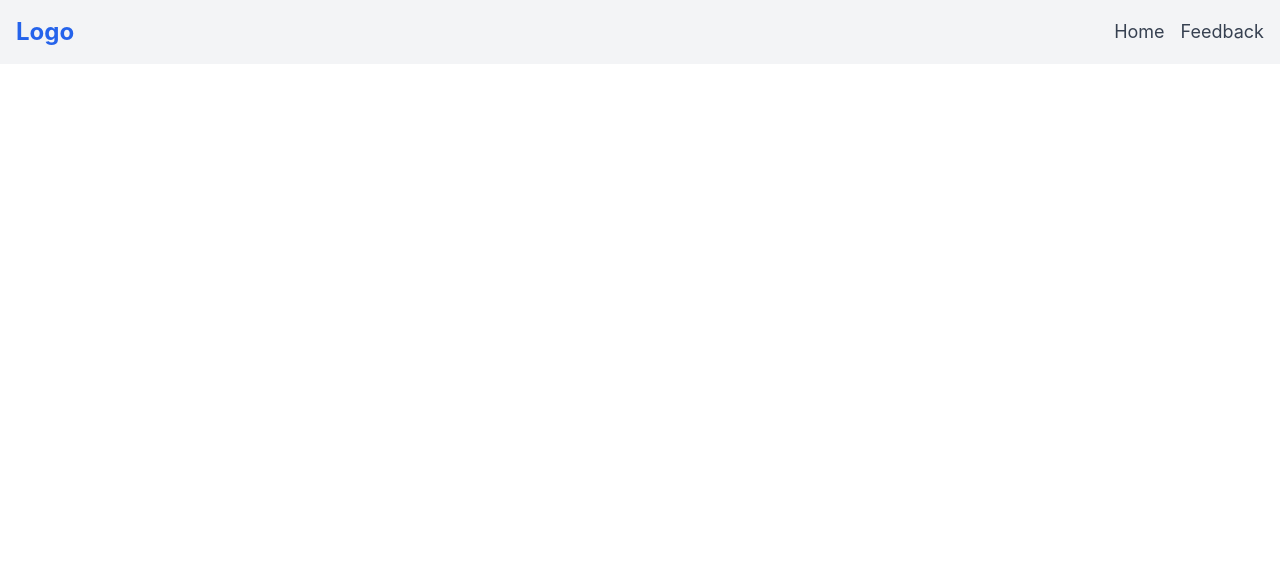
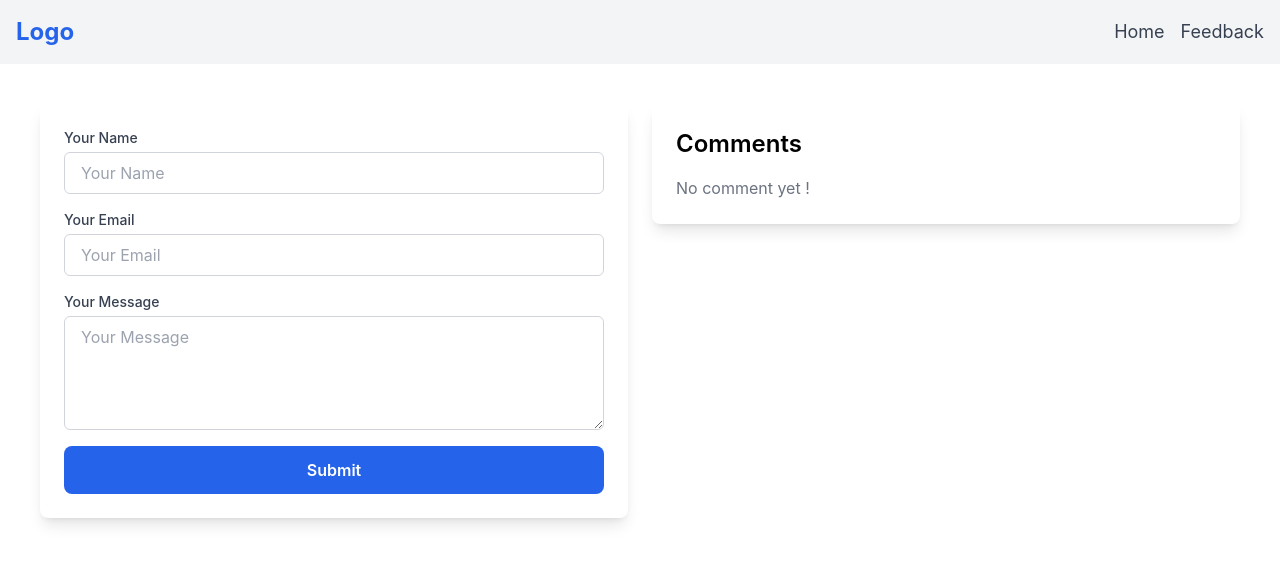
Before and after one commit to abdullah-arrivy/car-web, a React (Create React App) app in the folder app/: page /feed-back in a window 1280 px wide. Shown: the top 564 px of the page. Built offline with nearby package versions, Linux system fonts and the light colour scheme.

Commit message:
Update : comment ui

```diff
--- /dev/null
+++ b/app/src/components/common/NotFound.jsx
@@ -0,0 +1,11 @@
+import React from "react";
+
+const NotFound = ({ message }) => {
+  return (
+    <div>
+      <p className="text-gray-500">{message}</p>
+    </div>
+  );
+};
+
+export default NotFound;
--- /dev/null
+++ b/app/src/components/feedback/FeedBackCard.jsx
@@ -0,0 +1,28 @@
+import React, { memo } from "react";
+import NotFound from "../common/NotFound";
+
+const FeedBackCard = ({ comments }) => {
+  console.log("card comments");
+
+  return (
+    <div className="bg-white p-6 rounded-lg shadow-lg">
+      <h3 className="text-2xl font-semibold mb-4">Comments</h3>
+      {comments.length === 0 ? (
+        <NotFound message={'No comment yet !'}/>
+      ) : (
+        comments.map((comment, index) => (
+          <div
+            key={index}
+            className="bg-gray-100 p-4 rounded-lg shadow-sm mb-4 hover:bg-gray-200"
+          >
+            <h4 className="text-xl font-bold text-blue-600">{comment.userName}</h4>
+            <p className="text-sm text-gray-500">{comment.emailAddress}</p>
+            <p className="mt-2 text-gray-700">{comment.messageText}</p>
+          </div>
+        ))
+      )}
+    </div>
+  );
+};
+
+export default memo(FeedBackCard);
--- /dev/null
+++ b/app/src/components/feedback/FeedBackForm.jsx
@@ -0,0 +1,85 @@
+import React, { useState } from "react";
+
+const FeedBackForm = React.memo(({ handleSubmit }) => {
+
+  const [formData, setFormData] = useState({
+    userName: "",
+    emailAddress: "",
+    messageText: "",
+  });
+
+  const fields = [
+    { name: "userName", type: "text", placeholder: "Your Name" },
+    { name: "emailAddress", type: "email", placeholder: "Your Email" },
+    { name: "messageText", type: "textarea", placeholder: "Your Message" },
+  ];
+
+  const handleChange = (e) => {
+    const { name, value } = e.target;
+    setFormData((prevData) => ({
+      ...prevData,
+      [name]: value,
+    }));
+  };
+
+  const onSubmit = (e) => {
+    e.preventDefault();
+    if (formData.userName && formData.emailAddress && formData.messageText) {
+      handleSubmit(formData);
+      setFormData({
+        userName: "",
+        emailAddress: "",
+        messageText: "",
+      });
+    }
+  };
+
+  return (
+    <form
+      onSubmit={onSubmit}
+      className="bg-white p-6 rounded-lg shadow-lg space-y-4"
+    >
+      {fields.map((field) => (
+        <div key={field.name}>
+          <label
+            htmlFor={field.name}
+            className="block text-sm font-medium text-gray-700"
+          >
+            {field.placeholder}
+          </label>
+          {field.type === "textarea" ? (
+            <textarea
+              id={field.name}
+              name={field.name}
+              value={formData[field.name]}
+              onChange={handleChange}
+              placeholder={field.placeholder}
+              required
+              rows="4"
+              className="mt-1 block w-full px-4 py-2 text-gray-800 border border-gray-300 rounded-md focus:outline-none focus:ring-2 focus:ring-blue-500"
+            />
+          ) : (
+            <input
+              id={field.name}
+              type={field.type}
+              name={field.name}
+              value={formData[field.name]}
+              onChange={handleChange}
+              placeholder={field.placeholder}
+              required
+              className="mt-1 block w-full px-4 py-2 text-gray-800 border border-gray-300 rounded-md focus:outline-none focus:ring-2 focus:ring-blue-500"
+            />
+          )}
+        </div>
+      ))}
+      <button
+        type="submit"
+        className="w-full py-3 bg-blue-600 text-white font-semibold rounded-lg hover:bg-blue-700 focus:outline-none focus:ring-2 focus:ring-blue-500"
+      >
+        Submit
+      </button>
+    </form>
+  );
+});
+
+export default FeedBackForm;
--- a/app/src/pages/FeedBack.jsx
+++ b/app/src/pages/FeedBack.jsx
@@ -1,8 +1,39 @@
-import React from 'react'
-const FeedBack=()=>{
-  return(
+import React, { useState, useEffect, useCallback } from "react";
+import FeedBackForm from "../components/feedback/FeedBackForm";
+import FeedBackCard from "../components/feedback/FeedBackCard";
+
+const FeedBack = () => {
+  const [comments, setComments] = useState([]);
+
+  useEffect(() => {
+    const storedComments = localStorage.getItem("comments");
+    if (storedComments) {
+      setComments(JSON.parse(storedComments));
+    }
+  }, []);
+
+  const handleSubmit = useCallback(
+    (newComment) => {
+      const updatedComments = [...comments, newComment];
+      setComments(updatedComments);
+      localStorage.setItem("comments", JSON.stringify(updatedComments));
+    },
+    [comments]
+  );
+
+
+  return (
     <div>
+      <div className="grid grid-cols-1 md:grid-cols-2 gap-6">
+        <div>
+          <FeedBackForm handleSubmit={handleSubmit} />
+        </div>
+        <div>
+          <FeedBackCard comments={comments} />
+        </div>
+      </div>
     </div>
-  )
-}
+  );
+};
+
 export default FeedBack;
```
